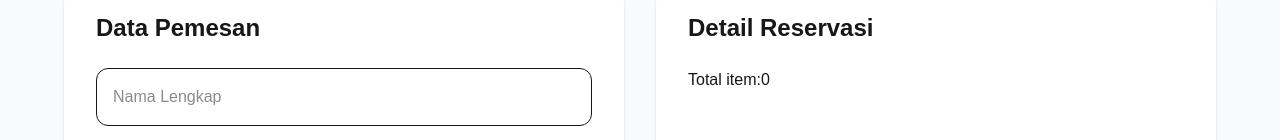
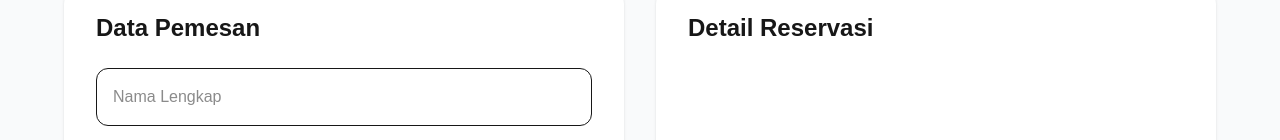
Before and after one commit to salavansaputra-cell/TA-WEB-24A-SANSAN, a Next.js app in the folder kyokko/: page /reservasi in a window 1280 px wide. Shown: the part 244-384 px from the top of the page. Built offline with nearby package versions, Linux system fonts and the light colour scheme.

Commit message:
Aurly: menampilkan item reservasi pada detail reservasi

```diff
--- a/kyokko/app/reservasi/page.tsx
+++ b/kyokko/app/reservasi/page.tsx
@@ -90,9 +90,7 @@ export default function ReservasiPage() {
             </div>
 
             <div className="bg-blue-100 rounded-xl p-4">
-              Lama Menginap:
-              {jumlahMalam}
-              malam
+              Lama Menginap: {jumlahMalam} malam
             </div>
           </div>
         </div>
@@ -101,10 +99,18 @@ export default function ReservasiPage() {
         <div className="bg-white rounded-3xl shadow p-8">
           <h2 className="text-2xl font-bold mb-6">Detail Reservasi</h2>
 
-          <p>
-            Total item:
-            {cart.length}
-          </p>
+          <div className="space-y-4">
+            {cart.map((item, index) => (
+              <div key={index} className="border rounded-2xl p-4">
+                <h3 className="font-semibold">{item.name}</h3>
+
+                <p className="text-gray-600">
+                  Rp
+                  {item.price.toLocaleString("id-ID")}
+                </p>
+              </div>
+            ))}
+          </div>
         </div>
       </div>
     </main>
```
